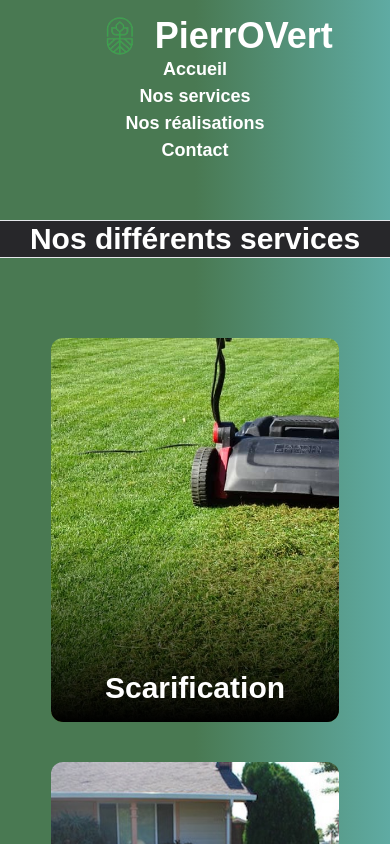
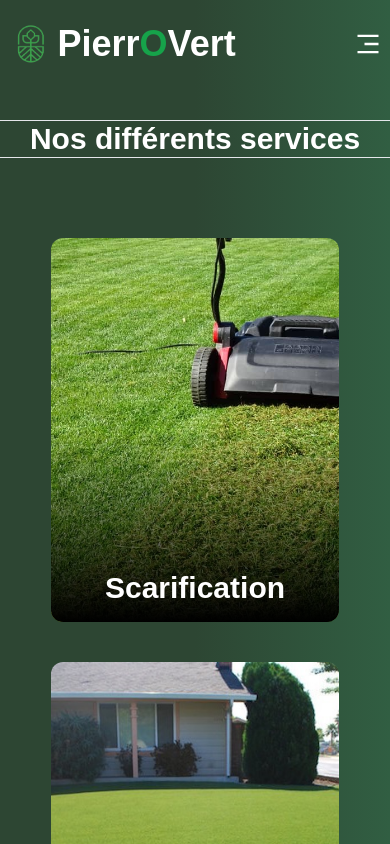
Before and after one commit to ThomasOrl/PierroVertProject, a React (Create React App) app: page /services in a window 390 px wide. Shown: the top 844 px of the page. Built offline with nearby package versions, Linux system fonts and the light colour scheme.

Commit message:
add responsive nav mobile

```diff
--- a/src/App.css
+++ b/src/App.css
@@ -4,24 +4,21 @@
 }
 body {
   font-family: Arial, Helvetica, sans-serif;
-  background: rgb(73, 121, 82);
+  /*background: rgb(73, 121, 82);
   background: linear-gradient(
     90deg,
     rgba(73, 121, 82, 1) 50%,
     rgba(95, 171, 163, 1) 100%
+  );*/
+
+  background: rgb(45, 70, 51);
+  background: linear-gradient(
+    90deg,
+    rgba(45, 70, 51, 1) 50%,
+    rgba(49, 94, 66, 1) 100%
   );
 }
 
-ul {
-  list-style: none;
-  display: flex;
+li a:hover {
+  color: #008f07;
 }
-li a {
-  font-size: 18px;
-  font-weight: 500;
-  text-decoration: none;
-  color: #ffffff;
-}
-li a:hover {
-  color: #005b05;
-}
--- a/src/components/Contact.js
+++ b/src/components/Contact.js
@@ -3,9 +3,9 @@ import Navbar from "../layouts/Navbar";
 
 function Contact() {
   return (
-    <div>
+    <>
       <Navbar />
-    </div>
+    </>
   );
 }
 export default Contact;
--- a/src/components/Realisations.js
+++ b/src/components/Realisations.js
@@ -3,9 +3,9 @@ import Navbar from "../layouts/Navbar";
 
 function Realisations() {
   return (
-    <div>
+    <>
       <Navbar />
-    </div>
+    </>
   );
 }
 export default Realisations;
--- a/src/components/Services.js
+++ b/src/components/Services.js
@@ -4,9 +4,9 @@ import Footer from "../layouts/Footer";
 
 function Services() {
   return (
-    <div>
-      <Navbar />
-      <h1 className="text-center bg-zinc-800 text-white border border-l-0 border-r-0 font-bold text-3xl mt-10">
+    <>
+      <Navbar/>
+      <h1 className="text-center text-white border border-l-0 border-r-0 font-bold text-3xl mt-10">
         Nos différents services
       </h1>
       <div className="flex min-h-screen justify-center">
@@ -21,7 +21,9 @@ function Services() {
             </div>
             <div className="absolute inset-0 bg-gradient-to-b from-transparent via-transparent to-black group-hover:from-black/70 group-hover:via-black/60 group-hover:to-black/70"></div>
             <div className="absolute inset-0 flex translate-y-[60%] flex-col items-center justify-center px-9 text-center transition-all duration-500 group-hover:translate-y-0">
-              <h1 className="text-3xl mb-5 font-bold text-white">Scarification</h1>
+              <h1 className="text-3xl mb-5 font-bold text-white">
+                Scarification
+              </h1>
               <p className="mb-3 text-lg italic text-white opacity-0 transition-opacity duration-300 group-hover:opacity-100">
                 Lorem ipsum dolor sit amet consectetur adipisicing elit. Facilis
                 dolore adipisci placeat.
@@ -55,7 +57,9 @@ function Services() {
             </div>
             <div className="absolute inset-0 bg-gradient-to-b from-transparent via-transparent to-black group-hover:from-black/70 group-hover:via-black/60 group-hover:to-black/70"></div>
             <div className="absolute inset-0 flex translate-y-[60%] flex-col items-center justify-center px-9 text-center transition-all duration-500 group-hover:translate-y-0">
-              <h1 className="text-3xl mb-5 font-bold text-white">Clotures/Haies</h1>
+              <h1 className="text-3xl mb-5 font-bold text-white">
+                Clotures/Haies
+              </h1>
               <p className="mb-3 text-lg italic text-white opacity-0 transition-opacity duration-300 group-hover:opacity-100">
                 Lorem ipsum dolor sit amet consectetur adipisicing elit. Facilis
                 dolore adipisci placeat.
@@ -154,7 +158,7 @@ function Services() {
         </div>
       </div>
       <Footer />
-    </div>
+    </>
   );
 }
 export default Services;
--- a/src/layouts/Footer.js
+++ b/src/layouts/Footer.js
@@ -7,7 +7,7 @@ import { BsFillTelephoneFill } from "react-icons/bs";
 
 function Footer() {
   return (
-    <footer class="bg-neutral-100 text-center text-neutral-600 dark:bg-zinc-800 dark:text-neutral-200 lg:text-left">
+    <footer class="bg-neutral-100 text-center dark:bg-zinc-800 dark:text-neutral-200 lg:text-left">
       <div class="flex items-center justify-center border-b-2 border-neutral-200 p-6 dark:border-neutral-500 lg:justify-between">
         <div class="mr-12 hidden lg:block text-xl font-bold">
           <span>Retrouvez nous sur nos différents réseaux</span>
@@ -133,7 +133,7 @@ function Footer() {
           </div>
         </div>
       </div>
-      <div class="flex justify-between font-bold bg-neutral-200 p-6 text-center dark:bg-zinc-900">
+      <div class="flex flex-col font-bold bg-neutral-200 p-6 text-center dark:bg-zinc-900 sm:flex-row sm:justify-between">
         <span>© 2023 Copyright | PierrOVert / Pierre Swinnen</span>
         <span>Design by Thomas Orlans</span>
       </div>
--- a/src/layouts/Navbar.js
+++ b/src/layouts/Navbar.js
@@ -1,25 +1,33 @@
-import React from "react";
+import React, { useState } from "react";
 import { Link } from "react-router-dom";
+import { AiOutlineClose } from "react-icons/ai";
+import { RiMenu3Fill } from "react-icons/ri";
 
 function Navbar() {
+  const [nav, setNav] = useState(false);
+  const handleNav = () => {
+    setNav(!nav);
+  };
   return (
-    <div>
-      <nav className="flex flex-col text-center lg:flex-row justify-between items-center h-auto py-4 m-2 my-0">
-        <div className="flex items-center ml-10 rounded-3xl lg:mr-20">
+    <>
+      <nav className="flex justify-between items-center py-4 m-2">
+        <div className="flex items-center">
           <img
             src="images/logo-pierrovert.png"
             alt="logo"
-            className="h-10 mr-2"
+            className="h-10"
           ></img>
-          <h1 className="text-4xl font-bold text-white">
-            <Link to="/">PierrOVert</Link>
+          <h1 className="text-white text-4xl font-bold">
+            <Link to="/">
+              Pierr<span className="text-green-600">O</span>Vert
+            </Link>
           </h1>
         </div>
-        <ul className="flex flex-col lg:flex-row lg:items-center ">
+        <ul className="hidden md:flex text-lg items-center ">
           <li>
             <Link
               to="/"
-              className="text-white font-bold lg:mx-6 relative
+              className="text-white font-bold md:mx-6 relative
                 cursor-pointer
                 transition-all
                 before:content-['']
@@ -43,7 +51,7 @@ function Navbar() {
           <li>
             <Link
               to="/services"
-              className="text-white font-bold lg:mx-6 relative
+              className="text-white font-bold md:mx-6 relative
                 cursor-pointer
                 transition-all
                 before:content-['']
@@ -61,13 +69,13 @@ function Navbar() {
                 hover:before:w-full
                 hover:before:opacity-100"
             >
-              Nos services
+              Services
             </Link>
           </li>
           <li>
             <Link
               to="/realisations"
-              className="text-white font-bold lg:mx-6 relative
+              className="text-white font-bold md:mx-6 relative
                 cursor-pointer
                 transition-all
                 before:content-['']
@@ -85,13 +93,13 @@ function Navbar() {
                 hover:before:w-full
                 hover:before:opacity-100"
             >
-              Nos réalisations
+              Réalisations
             </Link>
           </li>
           <li>
             <Link
               to="/contact"
-              className="text-white font-bold lg:mx-6 relative
+              className="text-white font-bold md:mx-6 relative
                 cursor-pointer
                 transition-all
                 before:content-['']
@@ -113,8 +121,36 @@ function Navbar() {
             </Link>
           </li>
         </ul>
+        <div onClick={handleNav} className=" text-white block md:hidden">
+          {nav ? <AiOutlineClose size={28} /> : <RiMenu3Fill size={28} />}
+        </div>
+        <div
+          className={
+            nav
+              ? "fixed left-0 top-0 w-[70%] h-full border-r border-r-gray-600 bg-black ease-in-out duration-500"
+              : "fixed left-[-100%]"
+          }
+        >
+          <h1 className="text-4xl font-bold text-white p-4">
+            Pierr<span className="text-green-600">O</span>Vert
+          </h1>
+          <ul className="flex flex-col p-4 ">
+            <li className="text-white border-b border-gray-600 font-bold p-4">
+              <Link to="/">Accueil</Link>
+            </li>
+            <li className="text-white border-b border-gray-600 font-bold p-4">
+              <Link to="/services">Services</Link>
+            </li>
+            <li className="text-white border-b border-gray-600 font-bold p-4">
+              <Link to="/realisations">Réalisations</Link>
+            </li>
+            <li className="text-white font-bold p-4">
+              <Link to="/contact">Contact</Link>
+            </li>
+          </ul>
+        </div>
       </nav>
-    </div>
+    </>
   );
 }
 
```
Also changed, not shown: src/components/Home.js (+19 -35 lines).
